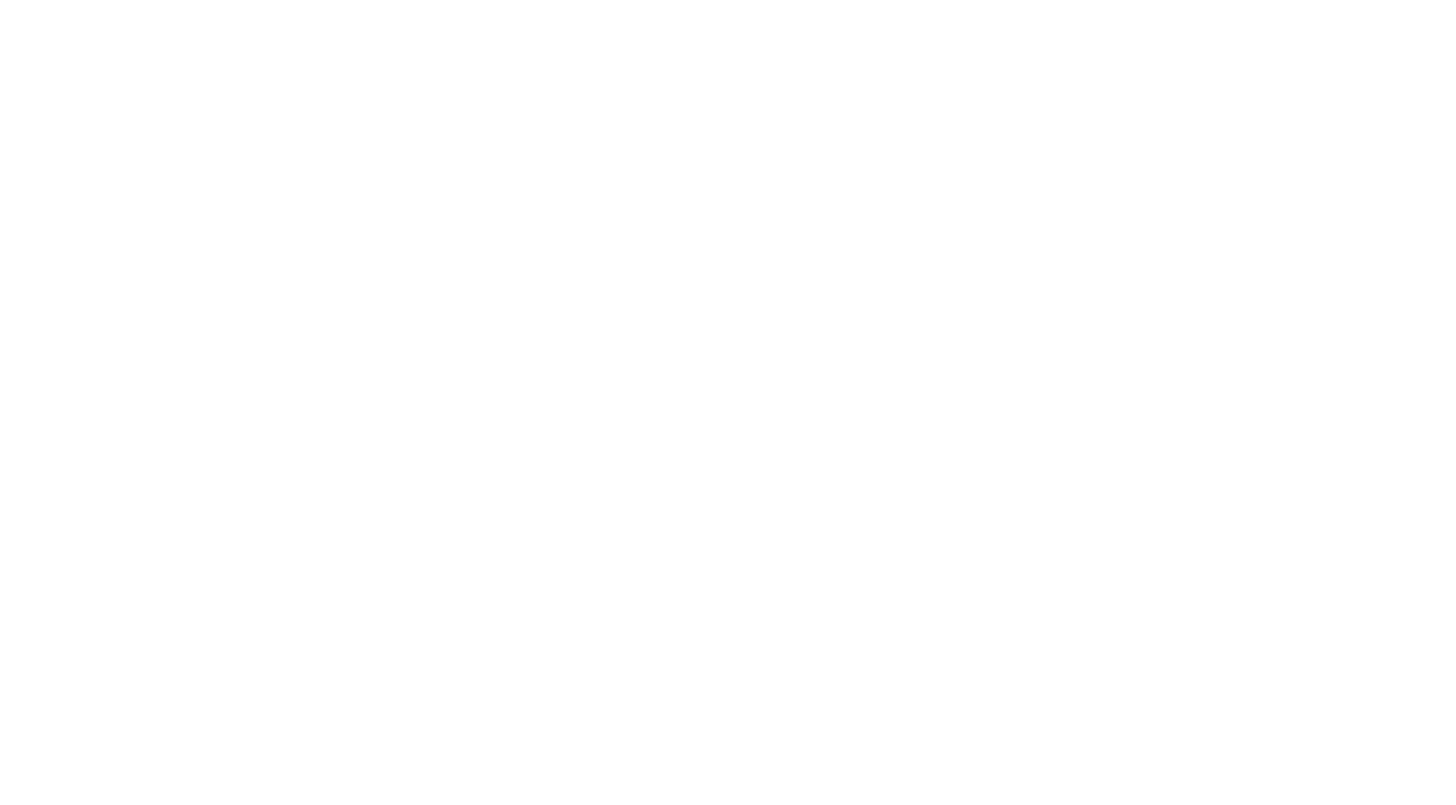
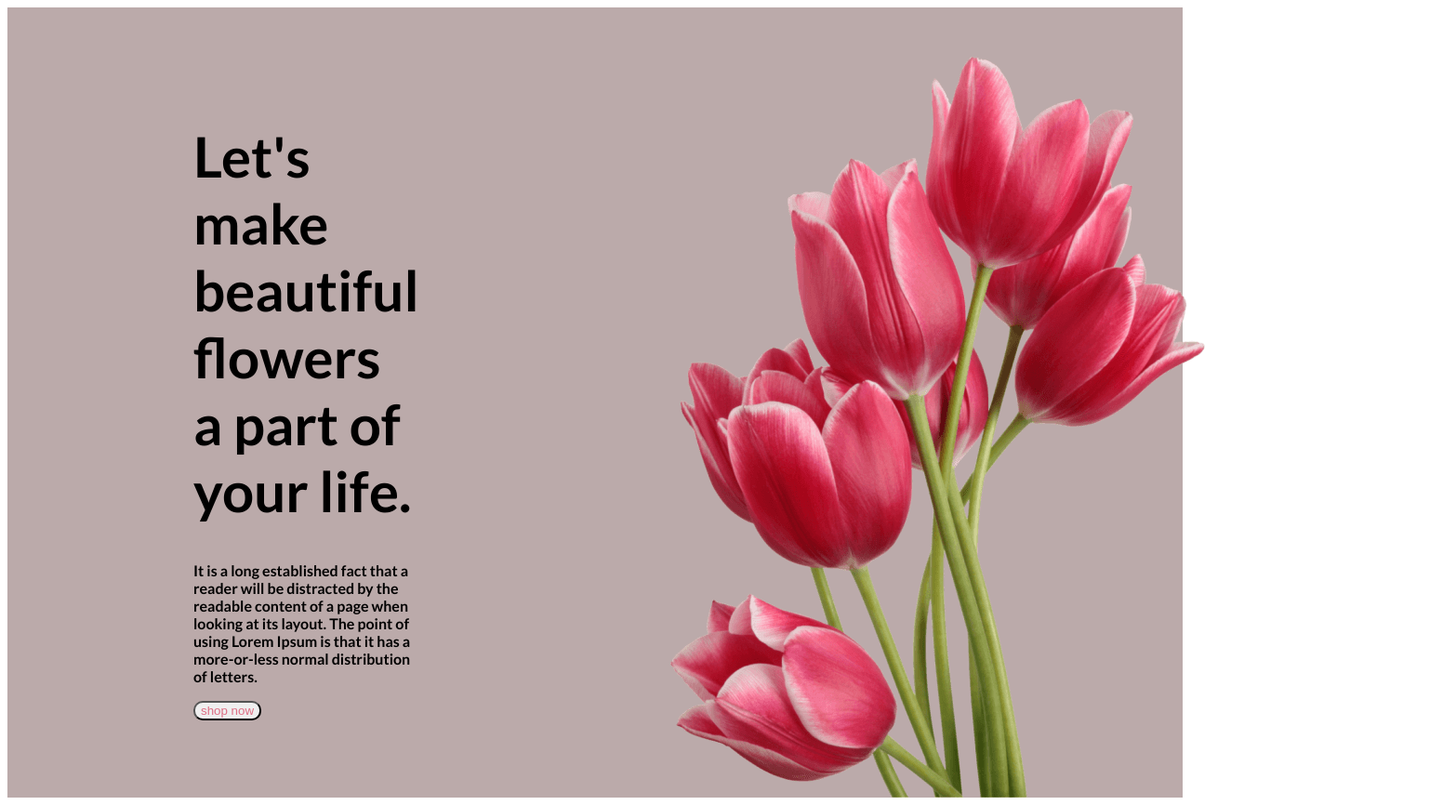
Before and after one commit to sovonkhan123/flower-shop-website, a plain HTML site: page index.html in a window 1280 px wide. Shown: the whole page at 93% size, 1566 px wide, since content can reach past the window. Before the commit the page ends 800 px from the top, so only its background shows below. Drawn offline with Linux system fonts and the light colour scheme.

Commit message:
flower website banner file

```diff
--- a/index.html
+++ b/index.html
@@ -4,8 +4,33 @@
     <meta charset="UTF-8">
     <meta name="viewport" content="width=device-width, initial-scale=1.0">
     <title>flower shop website</title>
+
+    <link rel="preconnect" href="https://fonts.googleapis.com">
+<link rel="preconnect" href="https://fonts.gstatic.com" crossorigin>
+<link href="https://fonts.googleapis.com/css2?family=Lato:wght@700&display=swap" rel="stylesheet">
+    <link rel="stylesheet" href="stylesss/flower.css">
 </head>
 <body>
+    <header class="header">
+        <div class="banner">
+            <div class="banner-content">
+                <h1 class="banner-greeting">Let's make beautiful flowers a part of your life.</h1>
+                <p class="banner-dis">
+                    It is a long established fact that a reader will be distracted by the readable content of a page when looking at its layout. The point of using Lorem Ipsum is that it has a more-or-less normal distribution of letters.
+                </p>
+                <button class="text-primary">
+                    shop now
+                </button>
+            </div>
+            <img class="pp" src="Flower Asset/pngwing 10.png" alt="">
+        </div>
+    </header>
+    <main>
+
+    </main>
+    <footer>
+
+    </footer>
 
 </body>
 </html>
--- /dev/null
+++ b/stylesss/flower.css
@@ -0,0 +1,32 @@
+/* common shared styless */
+body {
+    font-family: 'Lato', sans-serif;
+}
+.text-primary {
+    color:  #dd6f85;
+    border-radius: 10px;
+}
+/* header related styles */
+.header {
+    background-color: rgb(187, 170, 170)
+}
+.banner {
+    display: flex;
+    align-items: center;
+}
+.banner .pp {
+    width: 635px;
+    height: 800px;
+    padding: 50px 240px 0px;
+}
+.banner-greeting {
+    display: flex;
+    font-size: 60px;
+    justify-content: center;
+}
+/* .banner-dis { */
+    /* padding-left: 200px; */
+/* } */
+.banner-content {
+    padding-left: 200px;
+}
```
Also changed, not shown: Flower Asset/Flower 01.png (added), Flower Asset/Group 57.png (added), Flower Asset/Group 58.png (added), Flower Asset/Group 59.png (added), Flower Asset/Rectangle 4.png (added), Flower Asset/Rectangle 5.png (added), Flower Asset/Rectangle 6.png (added), Flower Asset/Rectangle 9.png (added), Flower Asset/pngwing 10.png (added), Flower Asset/pngwing 5.png (added), Flower Asset/pngwing 6.png (added), Flower Asset/pngwing 7.png (added), Flower Asset/pngwing 8.png (added).
